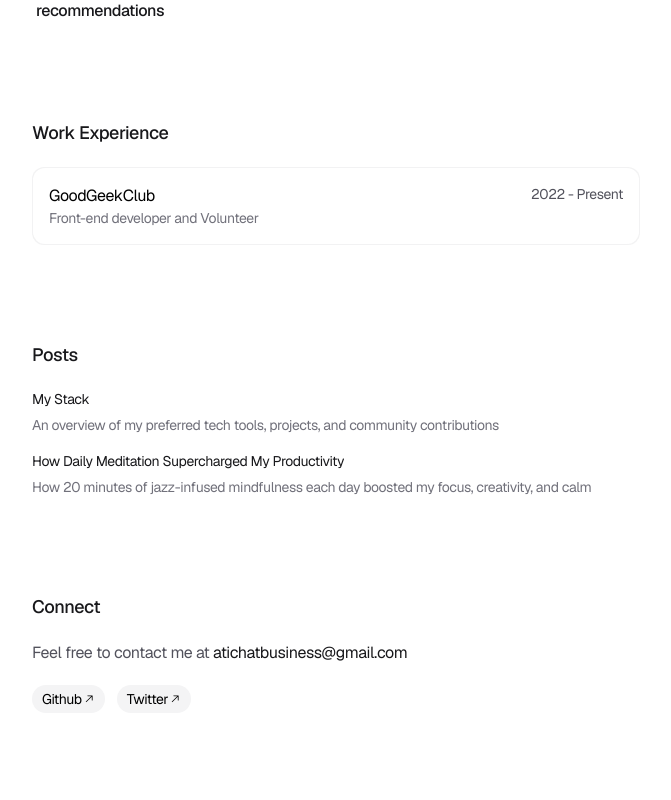
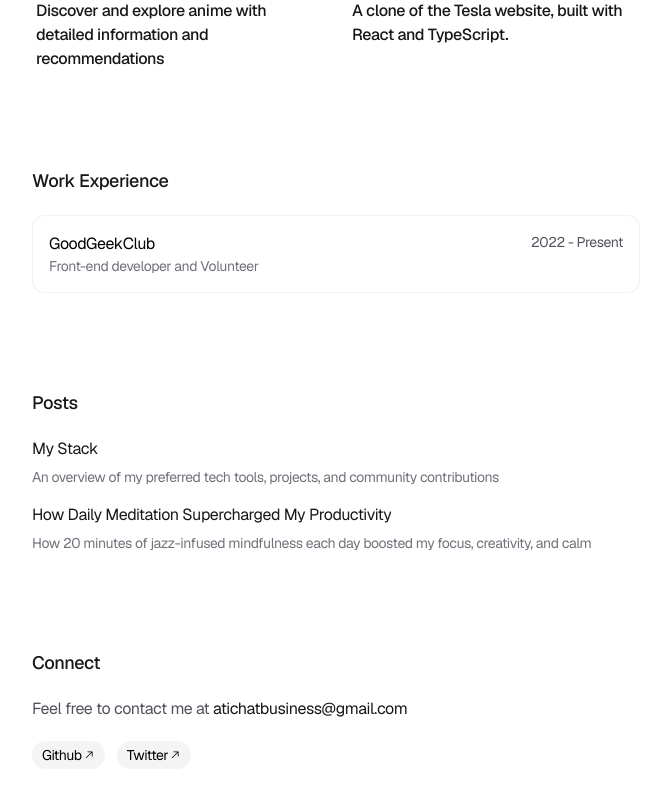
Before and after one commit to neaL367/neaL, a Next.js app: page / in a window 1280 px wide. Shown: the part 782-1582 px from the top of the page, without its empty margins (304-975 px from the left). Built offline with nearby package versions, Linux system fonts and the light colour scheme.

Commit message:
update layout intro and post font size

```diff
--- a/components/sections/intro-section.tsx
+++ b/components/sections/intro-section.tsx
@@ -22,7 +22,7 @@ export function IntroSection() {
     <motion.section
       variants={ANIMATION_VARIANTS.section}
       transition={ANIMATION_TRANSITION}
-      className="flex-1"
+      className="flex-1 mt-[5rem]"
     >
       <h3 className="mb-5 text-lg font-medium text-zinc-900 dark:text-zinc-100">
         About
--- a/components/sections/posts-section.tsx
+++ b/components/sections/posts-section.tsx
@@ -37,7 +37,7 @@ export function PostsSection() {
           >
             <div className="flex flex-col space-y-1.5">
               <div className="relative max-w-max">
-                <h4 className="max-w-max truncate text-sm font-normal text-zinc-900 group-hover:text-black dark:text-zinc-100 dark:group-hover:text-white">
+                <h4 className="max-w-max truncate font-normal text-zinc-900 group-hover:text-black dark:text-zinc-100 dark:group-hover:text-white">
                   {post.title}
                   <span className="absolute -bottom-0.5 left-0 block h-[1px] w-full max-w-0 bg-black transition-all duration-300 group-hover:max-w-full dark:bg-white"></span>
                 </h4>
```
